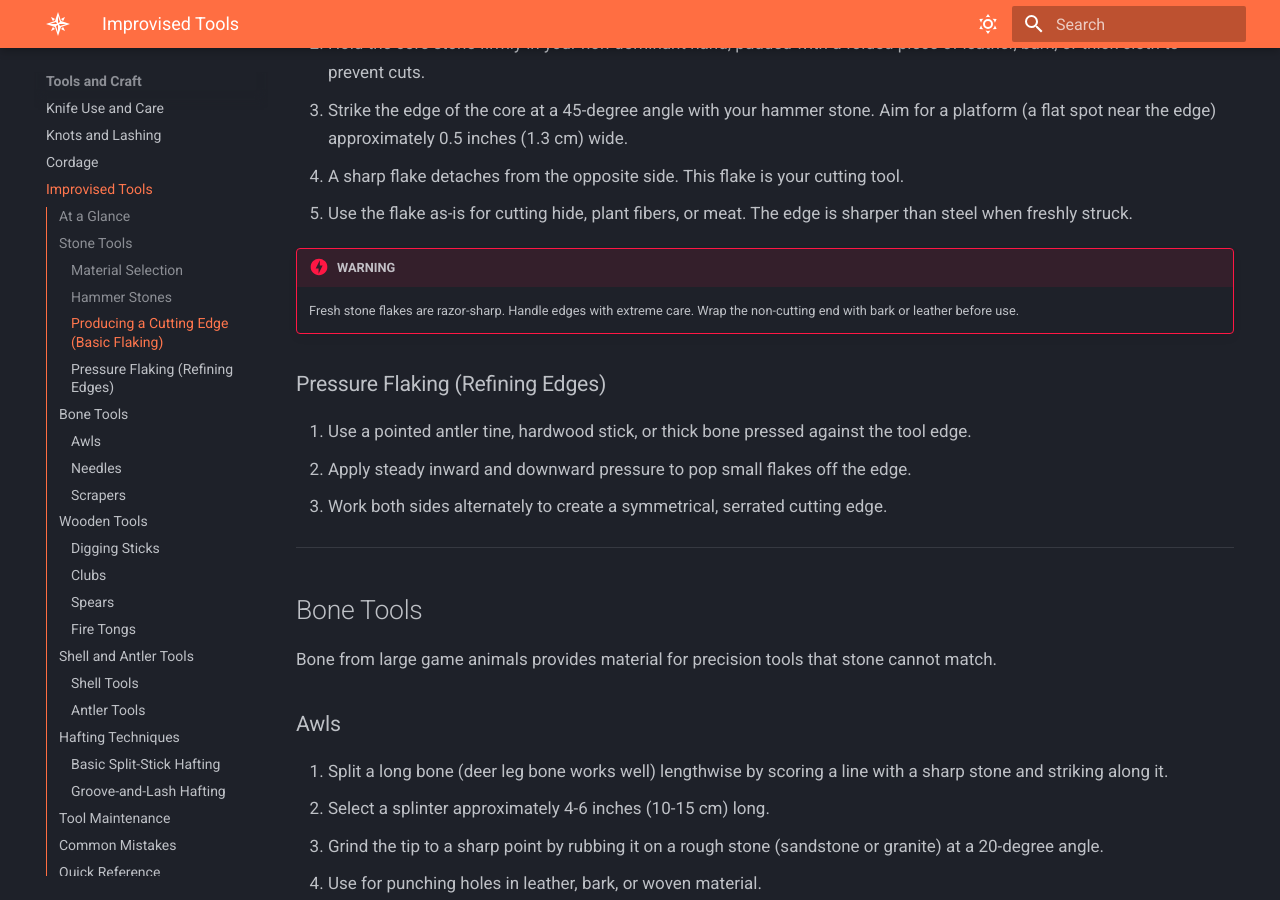
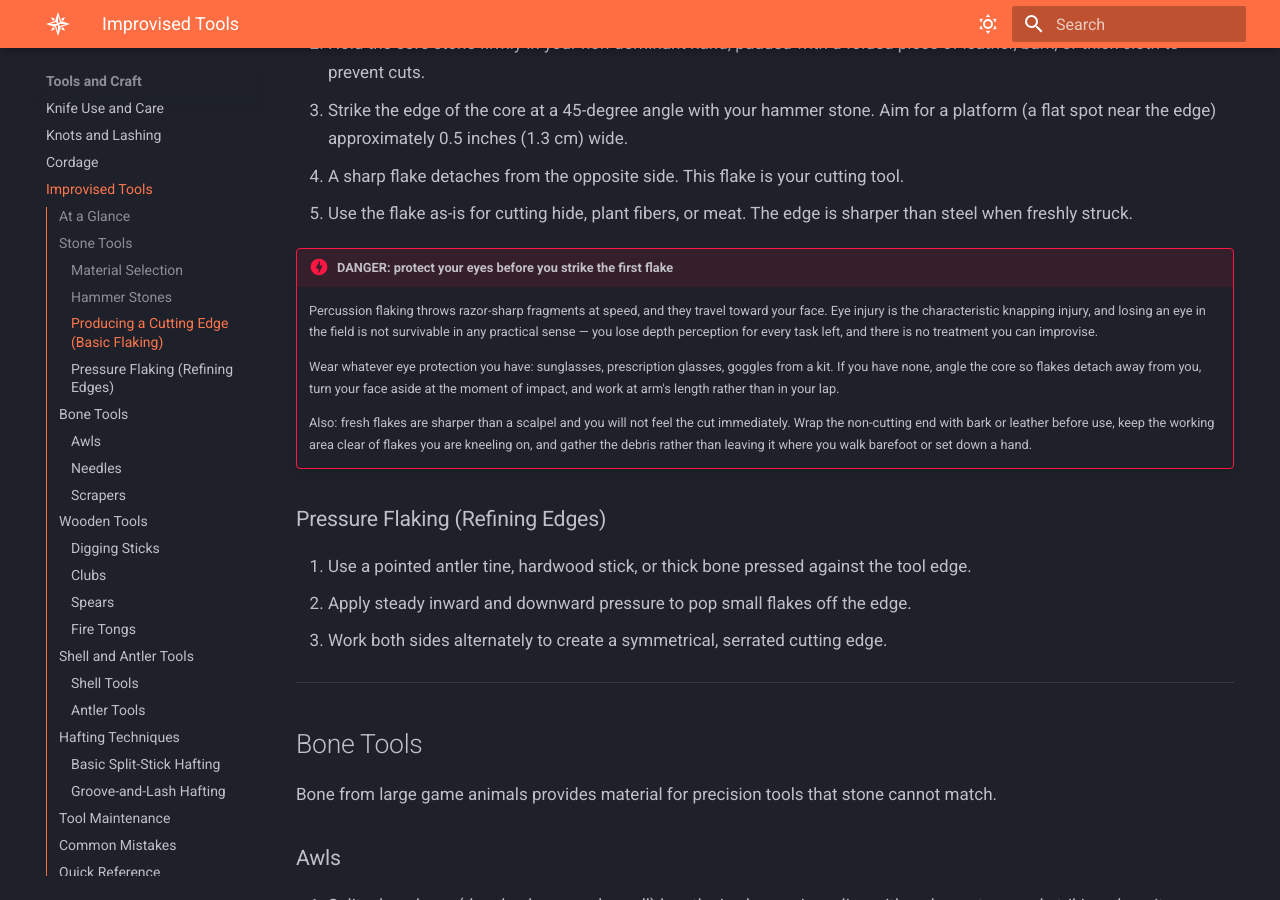
Before and after one commit to mmayden/WilderThings, an MkDocs documentation site: the page built from docs/tools-and-craft/improvised-tools.md, in a window 1280 px wide and 900 px high, scrolled down 1502 px. Built offline with MkDocs 1.6.1 and Material for MkDocs 9.7.7, drawn with Linux system fonts in a browser that asks for light colours; some of the changed text lies outside the part shown.

Commit message:
fix: stone knapping with no mention of eye protection
improvised-tools opens the stone section by having you strike a core with
a hammer stone at a 45-degree angle, and warns that the resulting flakes
are razor-sharp. That warning is about your hands.

The characteristic knapping injury is to the eye. Percussion flaking
throws fragments at speed and they travel toward your face. In a survival
context an eye injury is close to unrecoverable — you lose depth
perception for every remaining task, and there is nothing to improvise as
treatment.

Added the protection that is actually available: whatever eyewear you
have, and failing that, angling the core so flakes leave away from you,
turning your face aside on impact, and working at arm length rather than
in your lap. Also the detail that makes the hand injury worse than it
sounds — a fresh flake is sharper than a scalpel and the cut is not felt
immediately, so the debris underfoot and under your knees matters as much
as the piece you are holding.

Separately, demoted a DANGER block in fire-principles that warned about
adding kindling too fast and smothering the flame. That is a technique
tip. The DANGER share had reached 15%, which is the ceiling the checker
enforces, and it is worth keeping the red boxes for the things that
injure people.

Co-Authored-By: Claude Opus 5 (1M context) <noreply@anthropic.com>

```diff
--- a/docs/tools-and-craft/improvised-tools.md
+++ b/docs/tools-and-craft/improvised-tools.md
@@ -51,8 +51,20 @@ Not all stone works for tool-making. Seek fine-grained, glassy, or crypto-crysta
 4. A sharp flake detaches from the opposite side. This flake is your cutting tool.
 5. Use the flake as-is for cutting hide, plant fibers, or meat. The edge is sharper than steel when freshly struck.
 
-!!! danger "WARNING"
-    Fresh stone flakes are razor-sharp. Handle edges with extreme care. Wrap the non-cutting end with bark or leather before use.
+!!! danger "DANGER: protect your eyes before you strike the first flake"
+    Percussion flaking throws razor-sharp fragments at speed, and they travel toward your
+    face. Eye injury is the characteristic knapping injury, and losing an eye in the field
+    is not survivable in any practical sense — you lose depth perception for every task
+    left, and there is no treatment you can improvise.
+
+    Wear whatever eye protection you have: sunglasses, prescription glasses, goggles from
+    a kit. If you have none, angle the core so flakes detach away from you, turn your face
+    aside at the moment of impact, and work at arm's length rather than in your lap.
+
+    Also: fresh flakes are sharper than a scalpel and you will not feel the cut
+    immediately. Wrap the non-cutting end with bark or leather before use, keep the
+    working area clear of flakes you are kneeling on, and gather the debris rather than
+    leaving it where you walk barefoot or set down a hand.
 
 ### Pressure Flaking (Refining Edges)
 
@@ -188,6 +200,8 @@ Hafting attaches a stone, bone, or shell head to a wooden handle. A hafted tool
 ---
 
 ## Common Mistakes
+
+- **Knapping without eye protection.** Flakes travel toward the face at speed. This is the injury that ends the trip.
 - Striking tool stone with another piece of the same material (use a harder hammer stone or softer antler for control).
 - Using softwood for digging sticks and clubs (softwood breaks under load).
 - Fire-hardening by placing wood directly in flame (this chars and weakens the wood — hold near coals, not in fire).
```
Also changed, not shown: docs/fire/fire-principles.md (+2 -2 lines).
